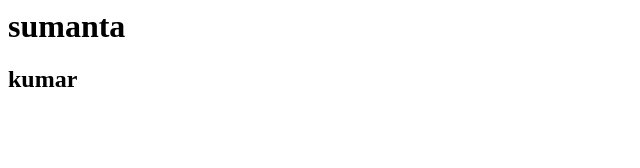
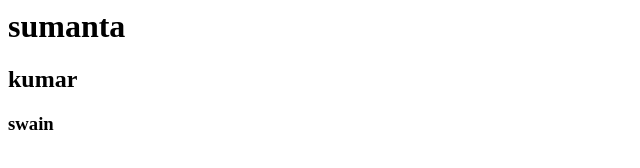
Before and after one commit to sumantakumarswain/test1, a plain HTML site: page index.html in a window 1280 px wide. Shown: the full height of the page, 0-640 px from the left. Drawn offline with Linux system fonts and the light colour scheme.

Commit message:
h3 is created

```diff
--- a/index.html
+++ b/index.html
@@ -1,2 +1,3 @@
 <h1>sumanta</h1>
 <h2>kumar</h2>
+<h3>swain</h3>
```
